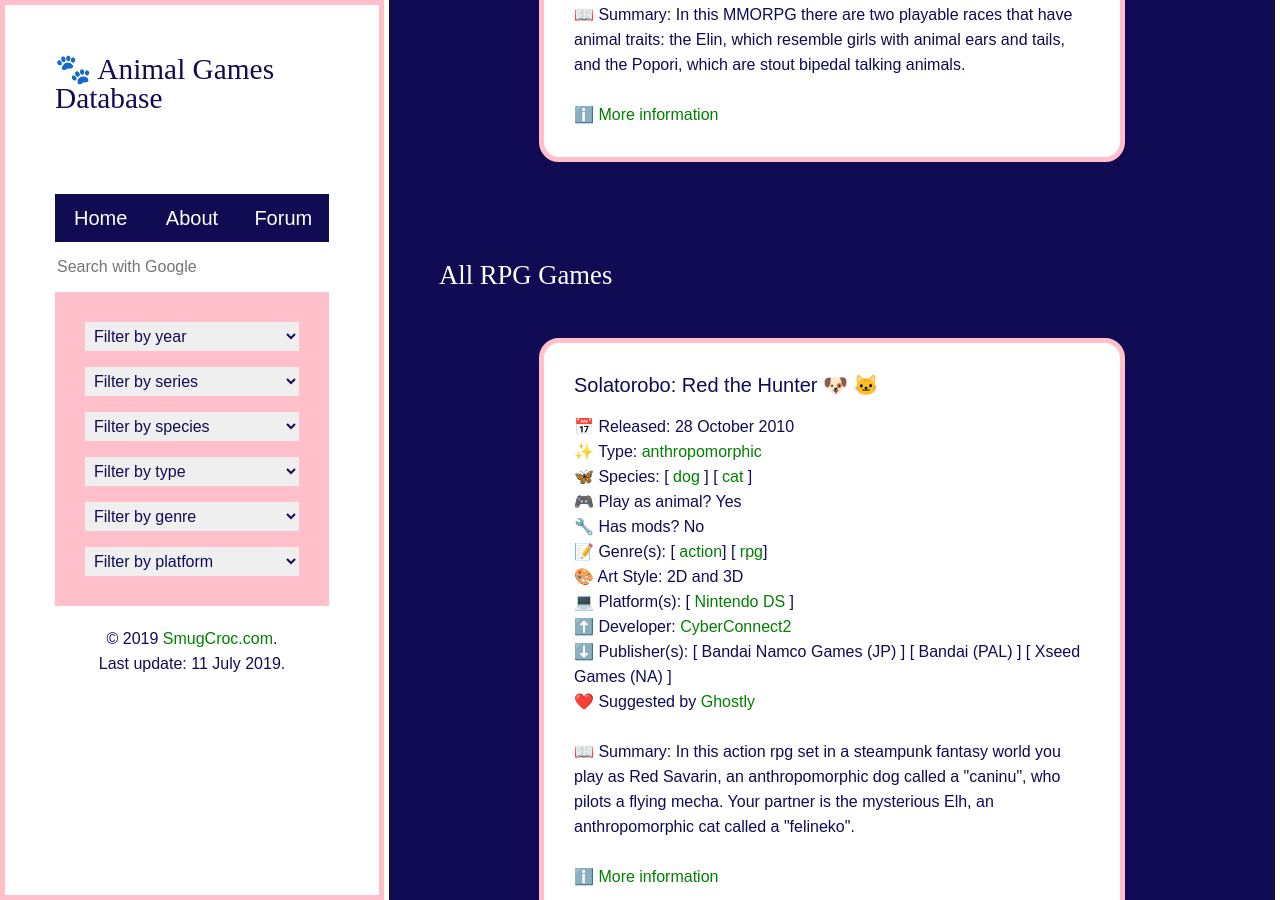
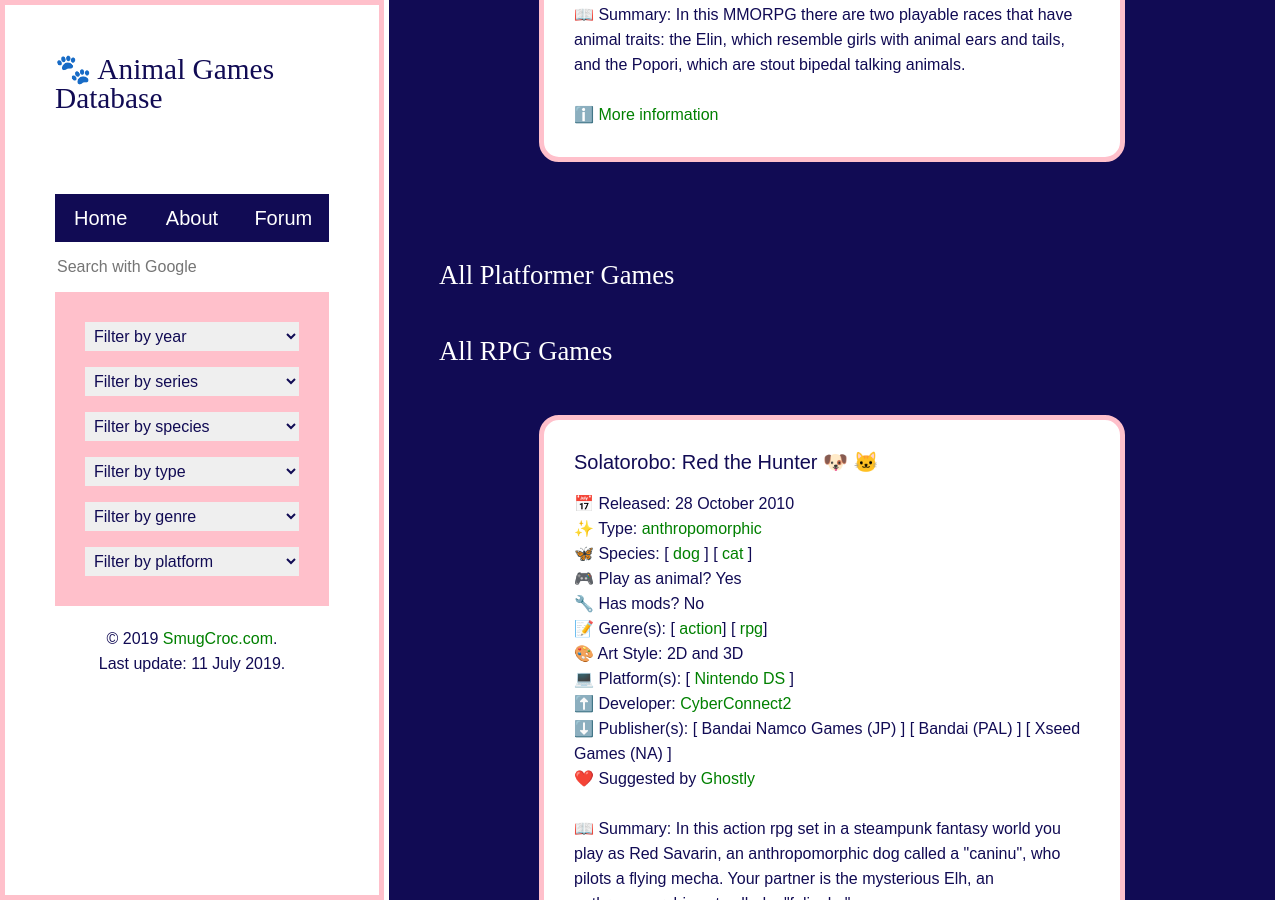
Before and after one commit to byliz/animal-game-database, a Jekyll site: the page built from genre/index.html, in a window 1280 px wide and 900 px high, scrolled down 4252 px. Built offline with Jekyll 4.4.1, drawn with Linux system fonts in a browser that asks for light colours; nearby versions of some CDN libraries.

Commit message:
Added the platformer genre

```diff
--- a/_includes/widget_archives.html
+++ b/_includes/widget_archives.html
@@ -55,6 +55,7 @@
             <option value="/genre/#fighting">fighting</a></option>
             <option value="/genre/#mmo">mmo</a></option>
             <option value="/genre/#mmorpg">mmorpg</a></option>
+            <option value="/genre/#platformer">platformer</a></option>
             <option value="/genre/#rpg">rpg</a></option>
             <option value="/genre/#simulation">simulation</a></option>
             <option value="/genre/#social">social</a></option>
--- a/genre/index.html
+++ b/genre/index.html
@@ -50,6 +50,15 @@
 {% endfor %}
 {% endfor %}
 
+<h2 id="platformer">All Platformer Games</h2>
+{% for post in site.posts %}
+{% for tags in post.genre %}
+{% if tags == "platformer" %}
+{% include post_preview.html %}
+{% endif %}
+{% endfor %}
+{% endfor %}
+
 <h2 id="rpg">All RPG Games</h2>
 {% for post in site.posts %}
 {% for tags in post.genre %}
```
